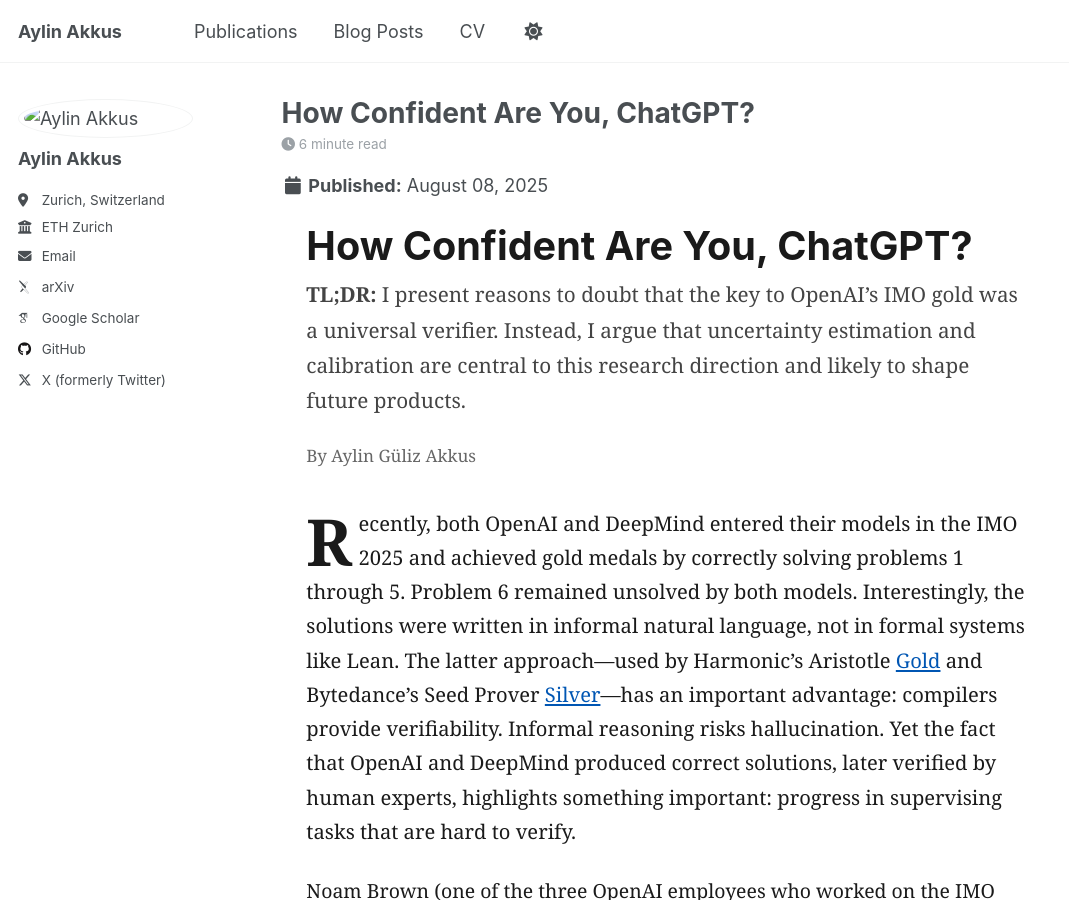
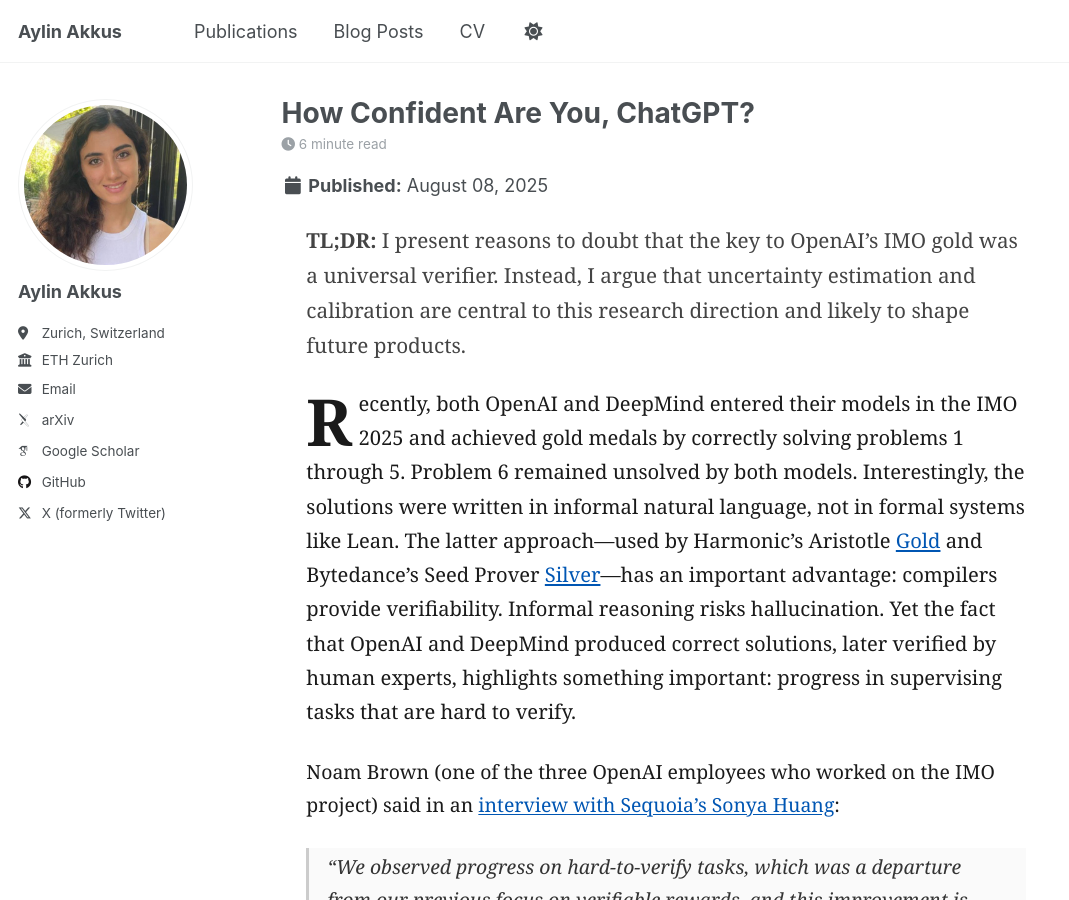
Before and after one commit to AylinAkkus/aylinakkus.github.io, a Jekyll site: the page built from _posts/2025-08-08-how-confident-are-you-chatgpt.html, in a window 1280 px wide and 900 px high. Shown: the whole window, without its empty margins (0-1069 px from the left). Built offline with Jekyll 4.4.1, drawn with Linux system fonts in a browser that asks for light colours; some web fonts are replaced; a script that is not in the unit is left out.

Commit message:
Fixed more things

```diff
--- a/_config.yml
+++ b/_config.yml
@@ -22,7 +22,7 @@ repository               : "AylinAkkus/AylinAkkus.github.io"
 #               Additional customization can be done by editing /_includes/author-profile.html
 author:
   # Biographic information
-  avatar           : "images/profile.png"
+  avatar           : "profile.png"
   name             : "Aylin Akkus"
   bio              : ""
   location         : "Zurich, Switzerland"
--- a/_posts/2025-08-08-how-confident-are-you-chatgpt.html
+++ b/_posts/2025-08-08-how-confident-are-you-chatgpt.html
@@ -100,11 +101,7 @@ date: 2025-08-08
 </style>
 
 <article class="feature-article">
-  <header>
-    <h1>How Confident Are You, ChatGPT?</h1>
-    <p class="dek"><strong>TL;DR:</strong> I present reasons to doubt that the key to OpenAI’s IMO gold was a universal verifier. Instead, I argue that uncertainty estimation and calibration are central to this research direction and likely to shape future products.</p>
-    <p class="byline">By Aylin Güliz Akkus</p>
-  </header>
+  <p class="dek"><strong>TL;DR:</strong> I present reasons to doubt that the key to OpenAI’s IMO gold was a universal verifier. Instead, I argue that uncertainty estimation and calibration are central to this research direction and likely to shape future products.</p>
 
   <p class="lede">
     Recently, both OpenAI and DeepMind entered their models in the IMO 2025 and achieved gold medals by correctly solving problems 1 through 5. Problem 6 remained unsolved by both models. Interestingly, the solutions were written in informal natural language, not in formal systems like Lean. The latter approach—used by Harmonic’s Aristotle <a href="https://harmonic.fun/news">Gold</a> and Bytedance’s Seed Prover <a href="https://seed.bytedance.com/en/blog/bytedance-seed-prover-achieves-silver-medal-score-in-imo-2025">Silver</a>—has an important advantage: compilers provide verifiability. Informal reasoning risks hallucination. Yet the fact that OpenAI and DeepMind produced correct solutions, later verified by human experts, highlights something important: progress in supervising tasks that are hard to verify.
```
Also changed, not shown: other parts of _posts/2025-08-08-how-confident-are-you-chatgpt.html (+1 -0 lines).
